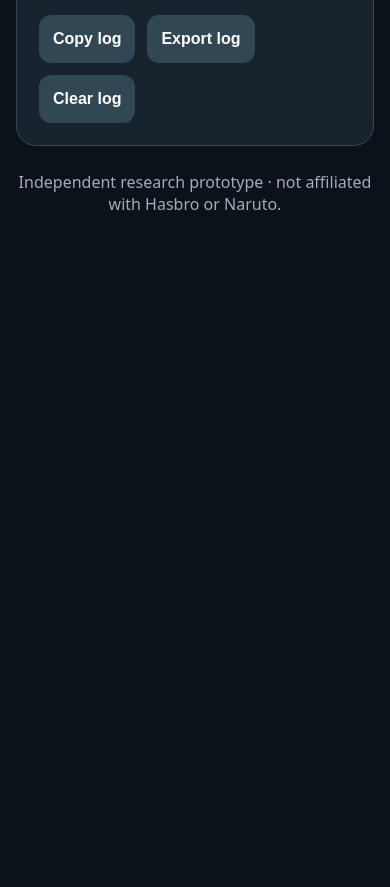
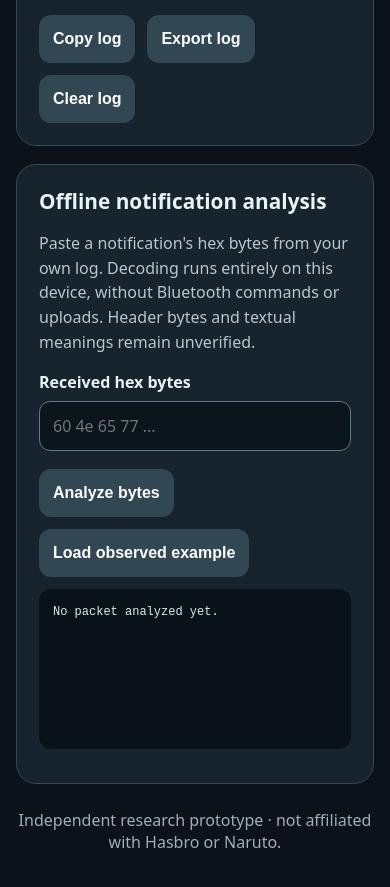
Before and after one commit to jimedusot-beep/Project-sasori, a plain HTML site: page site/index.html in a window 390 px wide. Shown: the part 1717-2604 px from the top of the page. Before the commit the page ends 1982 px from the top, so only its background shows below. Drawn offline with Linux system fonts and the light colour scheme.

Commit message:
Embed offline Elmo packet analyzer on mobile lab page

```diff
--- a/site/index.html
+++ b/site/index.html
@@ -3,4 +3,4 @@
 <body><main><header><span class="eyebrow">PROJECT SASORI · EXPERIMENT 001</span><h1>Elmo Bluetooth Lab</h1><p>Mobile-first, safety-gated Bluetooth diagnostics. Live hardware tests are never simulated.</p></header>
 <section class="panel"><div class="meta"><span class="pill">v0.1 · inspection-only</span><span id="state" aria-live="polite">Idle</span></div><h2>Connection</h2><p id="support">Checking browser support…</p><label for="svc">Verified custom service UUID</label><input id="svc" spellcheck="false" placeholder="xxxxxxxx-xxxx-xxxx-xxxx-xxxxxxxxxxxx" autocomplete="off"><label for="notify">Verified notify characteristic UUID</label><input id="notify" spellcheck="false" placeholder="xxxxxxxx-xxxx-xxxx-xxxx-xxxxxxxxxxxx" autocomplete="off"><p class="hint">Enter UUIDs from the actual V4 source or nRF Connect. Screenshots did not establish them. Never guess UUIDs.</p><div class="actions"><button id="connect">Connect & inspect (read-only)</button><button id="disconnect" class="secondary" disabled>Disconnect</button></div><p class="hint">Notification subscription changes a BLE subscription descriptor. This page sends no application authentication, motor, voice, or firmware commands.</p></section>
 <section class="panel"><h2>Experiment status</h2><ul class="status"><li>BLE discovery / GATT / custom service / notifications: <b>Observed in V4</b></li><li>Authentication handshake: <b>Not verified</b></li><li>Motor and voice commands: <b>Not verified</b></li></ul><p>The original V4 authentication routine is <strong>not included</strong> until its actual source is reviewed. There is no generic command sender.</p></section>
-<section class="panel"><h2>Diagnostic log</h2><p class="hint">Log stays in this page session unless you export it. Review logs before sharing: they may contain sensitive device data.</p><pre id="log" role="log" aria-live="polite"></pre><div class="actions"><button id="copy" class="secondary">Copy log</button><button id="export" class="secondary">Export log</button><button id="clear" class="secondary">Clear log</button></div></section><footer>Independent research prototype · not affiliated with Hasbro or Naruto.</footer></main><script src="app.js" defer></script></body></html>
+<section class="panel"><h2>Diagnostic log</h2><p class="hint">Log stays in this page session unless you export it. Review logs before sharing: they may contain sensitive device data.</p><pre id="log" role="log" aria-live="polite"></pre><div class="actions"><button id="copy" class="secondary">Copy log</button><button id="export" class="secondary">Export log</button><button id="clear" class="secondary">Clear log</button></div></section><section class="panel"><h2>Offline notification analysis</h2><p>Paste a notification's hex bytes from your own log. Decoding runs entirely on this device, without Bluetooth commands or uploads. Header bytes and textual meanings remain unverified.</p><label for="packet-hex">Received hex bytes</label><input id="packet-hex" spellcheck="false" placeholder="60 4e 65 77 ..." autocomplete="off"><div class="actions"><button id="packet-decode" class="secondary">Analyze bytes</button><button id="packet-sample" class="secondary">Load observed example</button></div><pre id="packet-result" aria-live="polite">No packet analyzed yet.</pre></section><footer>Independent research prototype · not affiliated with Hasbro or Naruto.</footer></main><script src="app.js" defer></script><script src="packet-lab.mjs" type="module"></script></body></html>
```
